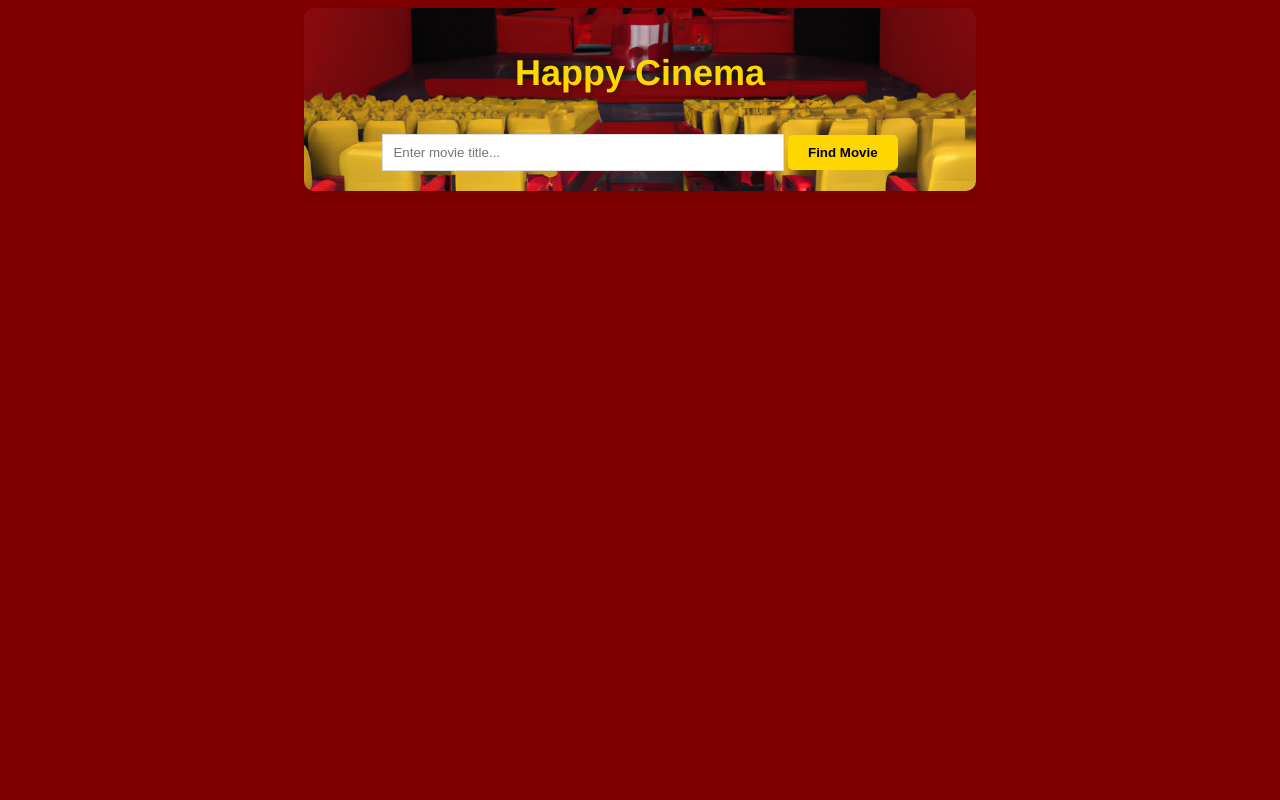
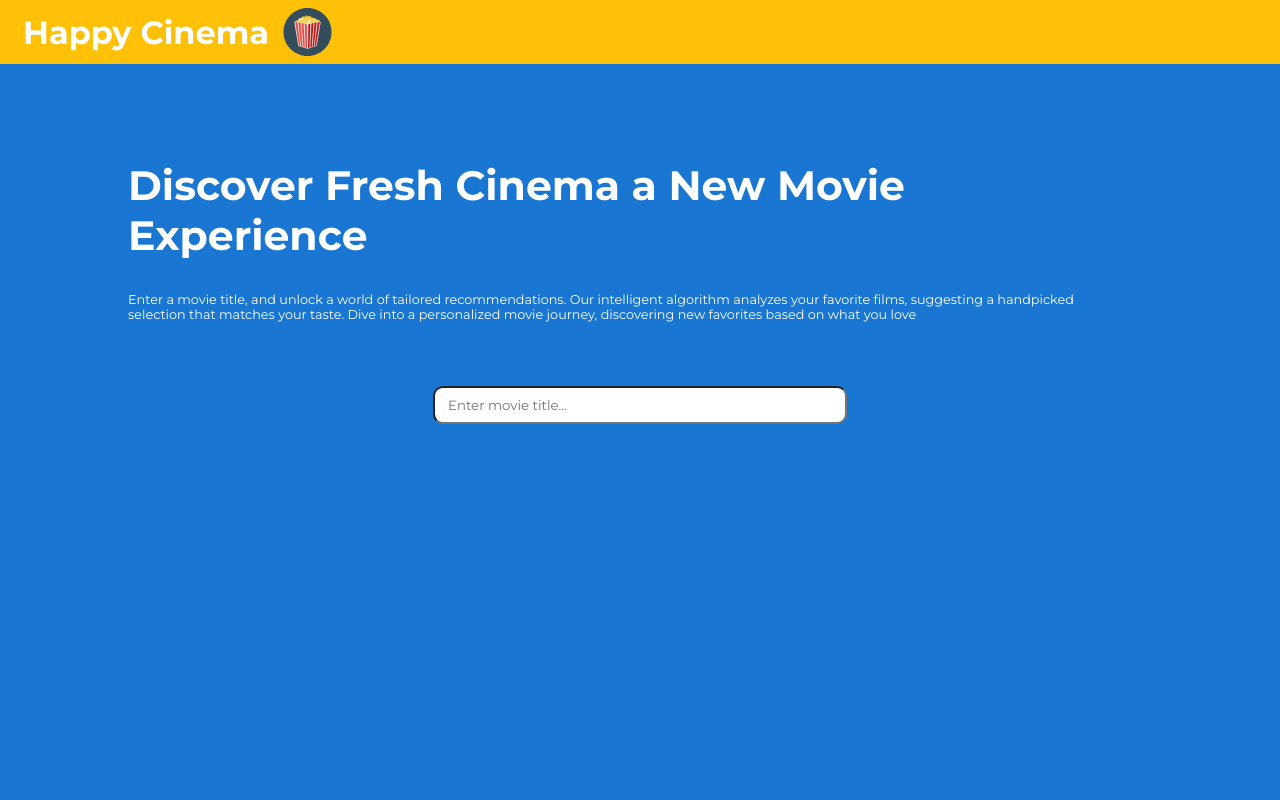
Before and after one commit to adenletchworth/Happy-Cinema, a Flask app: page / in a window 1280 px wide. Run offline with Flask 3, Linux system fonts and the light colour scheme.

Commit message:
feat: Brand new UI

```diff
--- a/static/css/main.css
+++ b/static/css/main.css
@@ -0,0 +1,96 @@
+*{
+    font-family: 'Montserrat', sans-serif;
+    margin: 0;
+    color: #FFFFFF
+}
+
+
+.header{
+    display: flex;
+    flex-direction: row;
+    height: 8vh;
+    width: 100%;
+    background-color: #FFC107;
+    align-items: center;
+}
+
+.header h1{
+    margin-left: 1.8vw;
+}
+
+.popcorn{
+    height: 6vh;
+    width: 6vw;
+}
+
+.container{
+    display: flex;
+    flex-direction: column;
+    height: 92vh;
+    background-color: #1976D2;
+}
+
+.body{
+    background-color: #1976D2;
+}
+
+.container-header{
+    margin-left: 10vw;
+    margin-top: 12vh;
+    font-size: 1.6vw;
+    margin-right: 12vw;
+}
+
+.container-subheader{
+    margin-left: 10vw;
+    margin-top: 4vh;
+    font-size: 1vw;
+    margin-right: 12vw;
+}
+
+.input{
+    margin-top: 8vh;
+    margin-left: auto;
+    margin-right: auto;
+}
+
+.title{
+    margin-top: 9vh;
+    margin-left: 10vw;
+}
+
+.movie-info{
+    margin-top: 1vh;
+    display: flex;
+    flex-direction: column;
+    margin-left: 8vw;
+}
+
+.userTitle{
+    width: 30vw;
+    height: 1vh;
+    padding: 1vw;
+    border-radius: 10px;
+    color: black;
+}
+
+.title-genre{
+    display: flex;
+    flex-direction: column;
+    margin-bottom: 1vh;
+}
+
+.description{
+    display: flex;
+    flex-direction: column;
+}
+
+.title-genre li{
+    list-style: none;
+}
+
+
+.description li{
+    list-style: none;
+    margin-right: 12vw;
+}
--- a/templates/index.html
+++ b/templates/index.html
@@ -2,96 +2,51 @@
 {% extends 'base.html' %}
 
 {% block head %}
-<style>
-    body {
-        font-family: 'Helvetica', sans-serif; /* Change the font to Helvetica */
-        background-color: #800000; /* Maroon background color */
-    }
-
-    .content {
-        width: 50%;
-        margin: auto;
-        text-align: center;
-        background-image: url('/static/Images/Background.png');
-        background-size: cover;
-        background-position: center;
-        padding: 20px;
-        border-radius: 10px;
-        box-shadow: 0 4px 8px rgba(0, 0, 0, 0.1);
-        background-color: rgba(255, 255, 255, 0.8); /* Light background color for the box */
-    }
-
-    h1 {
-        color: #FFD700; /* Change the text color to gold */
-        margin-bottom: 20px;
-        font-size: 36px;
-        text-shadow: 2px 2px 4px rgba(0, 0, 0, 0.3);
-    }
-
-    table {
-        width: 100%;
-        border-collapse: collapse;
-        margin-top: 20px;
-        background-color: white; /* Set a white background color for the table */
-    }
-
-    th,
-    td {
-        border: 1px solid #ddd;
-        padding: 8px;
-    }
-
-    tr:nth-child(even) {
-        background-color: #f2f2f2;
-    }
-
-    input[type="text"] {
-        width: 60%;
-        padding: 10px;
-        margin-top: 20px;
-        border: 1px solid #ddd; /* Add a border to the input box */
-    }
-
-    input[type="submit"] {
-        padding: 10px 20px;
-        background-color: #FFD700;
-        color: black;
-        border: none;
-        cursor: pointer;
-        margin-top: 20px;
-        border-radius: 5px;
-        font-weight: bold;
-        transition: background-color 0.3s;
-    }
-
-    input[type="submit"]:hover {
-        background-color: #FFA500;
-    }
-</style>
+<link href="https://fonts.googleapis.com/css2?family=Montserrat:wght@400;700&display=swap" rel="stylesheet">
 {% endblock %}
 
 {% block body %}
-<div class="content">
+<div class="header">
     <h1>Happy Cinema</h1>
+    <img src="../static/Images/popcorn.svg" class="popcorn">
+</div>
+<div class="container">
+    <div class="container-header">
+        <h1>Discover Fresh Cinema a New Movie Experience</h1>
+    </div>
+    <div class="container-subheader">
+        <p>
+            Enter a movie title, and unlock a world of tailored recommendations. Our intelligent algorithm analyzes your favorite films, suggesting a handpicked selection that matches your taste. Dive into a personalized movie journey, discovering new favorites based on what you love
+        </p>
+    </div>
+    <div class="input">
+        <form action="/" method="POST">
+            <input type="text" name="title" class="userTitle" placeholder="Enter movie title...">
+        </form>
+    </div>
+    {% if movie %}
+    <div class="title">
+        <h1>{{ movie[0] }}</h1>
+    </div>
+    <div class="movie-info">
+        <div class="title-genre">
+            <ul>
+                <li>
+                    Genre: {{ movie[2] }}
+                </li>
+            </ul>
+        </div>
+        <div class="description">
+            <ul>
+                <li>
+                    Description: {{ movie[1] }}
+                </li>
+            </ul>
+        </div>
+    </div>
 
-    <form action="/" method="POST">
-        <input type="text" name="title" id="userTitle" placeholder="Enter movie title...">
-        <input type="submit" value="Find Movie">
-    </form>
 
-    {% if movie %}
-    <table>
-        <tr>
-            <th>Title</th>
-            <th>Description</th>
-            <th>Genre</th>
-        </tr>
-        <tr>
-            <td>{{ movie[0] }}</td>
-            <td>{{ movie[1] }}</td>
-            <td>{{ movie[2] }}</td>
-        </tr>
-    </table>
+
+</div>
     {% endif %}
-</div>
 {% endblock %}
```
Also changed, not shown: static/Images/popcorn.svg (added).
